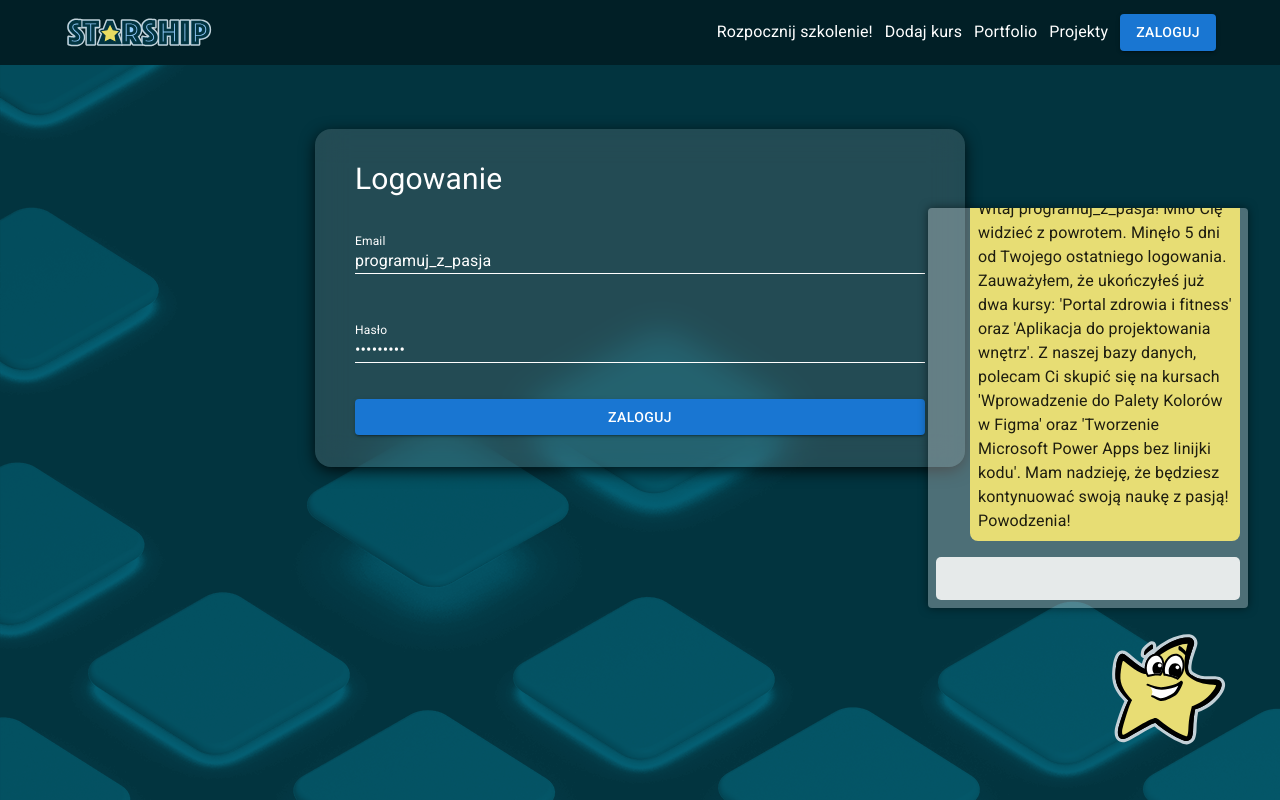
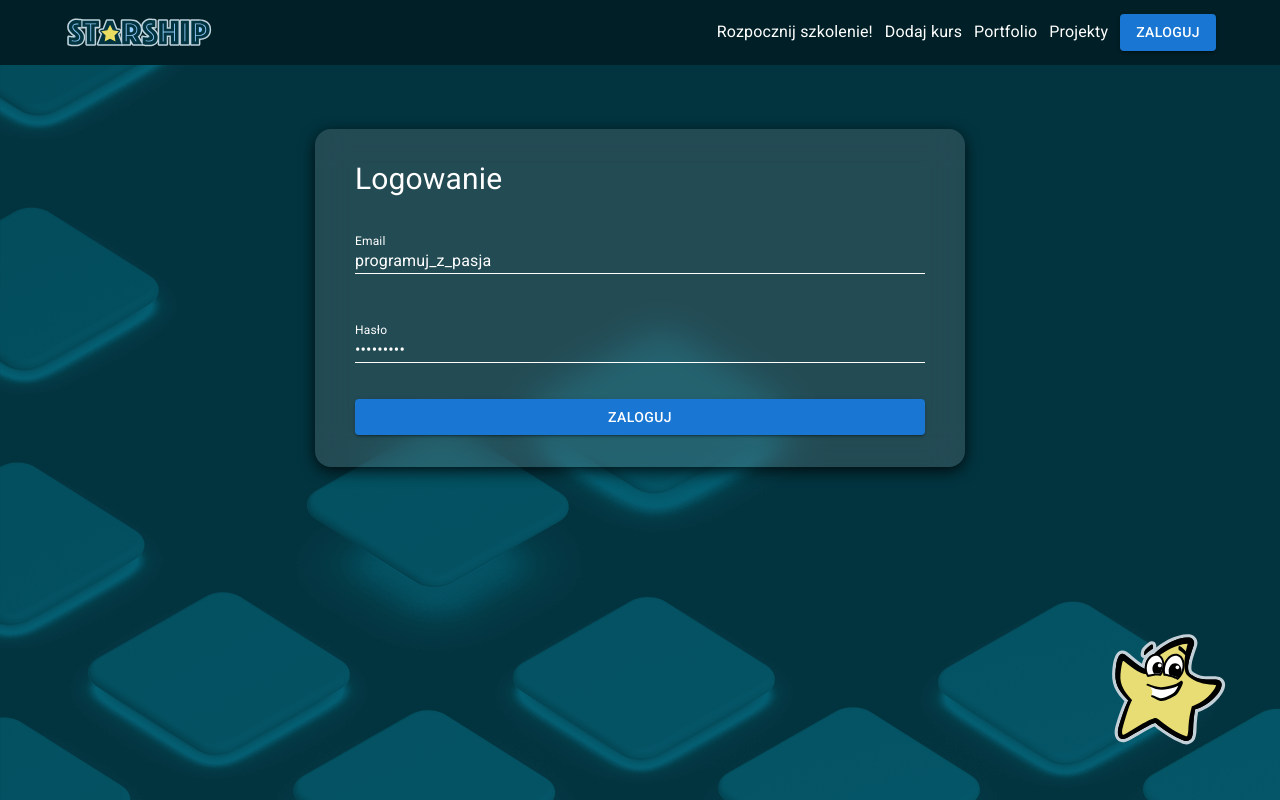
Before and after one commit to pawelkonior/starship, a React (Vite) app in the folder frontend/: page /logowanie/ in a window 1280 px wide. Built offline with nearby package versions, Linux system fonts and the light colour scheme; no server answers; what peerjs would draw is missing.

Commit message:
fix hide assistant local storage

```diff
--- a/frontend/src/components/assistant/coreWindow/CoreWindow.jsx
+++ b/frontend/src/components/assistant/coreWindow/CoreWindow.jsx
@@ -5,7 +5,7 @@ import OpenWindow from "../openWindow/openWindow.jsx";
 import WebSocket from "../ws/ws.jsx";
 
 function CoreWindow() {
-    const [isOpen, setIsOpen] = useState(true);
+    const [isOpen, setIsOpen] = useState(false);
     const [messages, setMessages] = useState([
         {
             "owner": "bot",
@@ -18,6 +18,10 @@ function CoreWindow() {
 
 
     useEffect(() => {
+        if(localStorage.getItem("isOpen") === 'true'){
+            setIsOpen(true);
+        }
+
         WebSocket.onmessage = (e) => {
             setMessages((prev) => [...prev, {
                 message: e.data,
@@ -30,6 +34,7 @@ function CoreWindow() {
 
     function handleIconClick() {
         setIsOpen(!isOpen);
+        localStorage.setItem("isOpen", !isOpen);
     }
 
     return (
```
Also changed, not shown: 1 other file (tests, documents, lock files or other folders).
